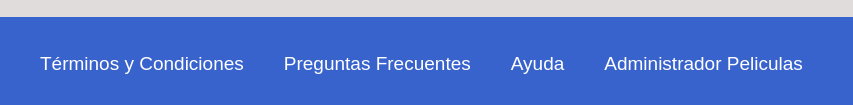
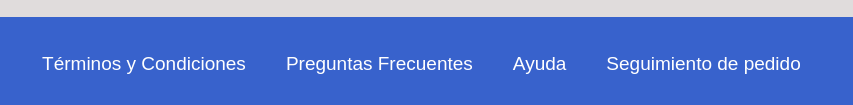
Before and after one commit to MatiasOsores/Equipo18-CaC, a plain HTML site: page index.html in a window 1280 px wide. Shown: the part 1145-1250 px from the top of the page, 209-1062 px from the left. Drawn offline with nearby package versions, Linux system fonts and the light colour scheme.

```diff
--- a/index.html
+++ b/index.html
@@ -201,7 +201,7 @@
             <a href="">Términos y Condiciones</a>
             <a href="">Preguntas Frecuentes</a>
             <a href="">Ayuda</a>
-            <a href="" class="button-adm">Administrador Peliculas</a>
+            <a href="" class="button-adm">Seguimiento de pedido</a>
         </div>
     </footer>
     <!--script boostrap-->
```
